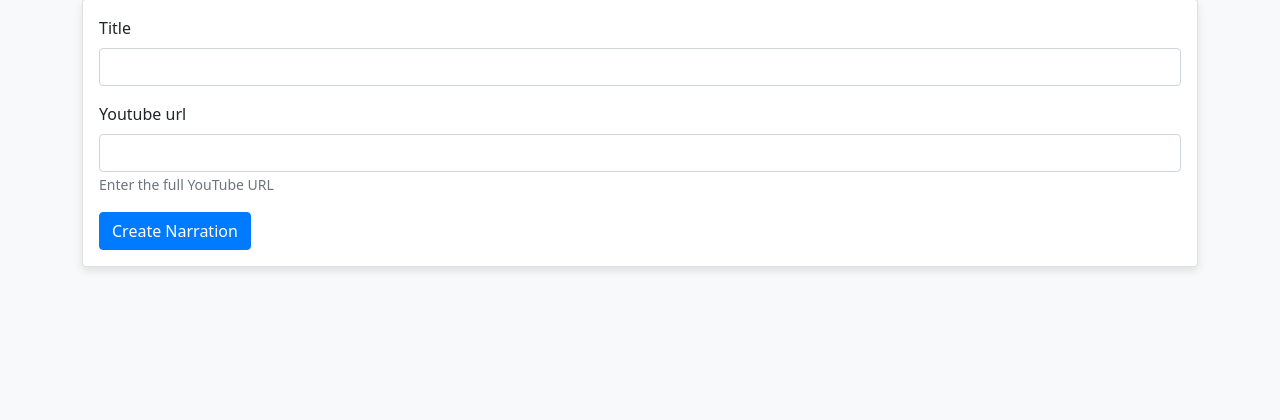
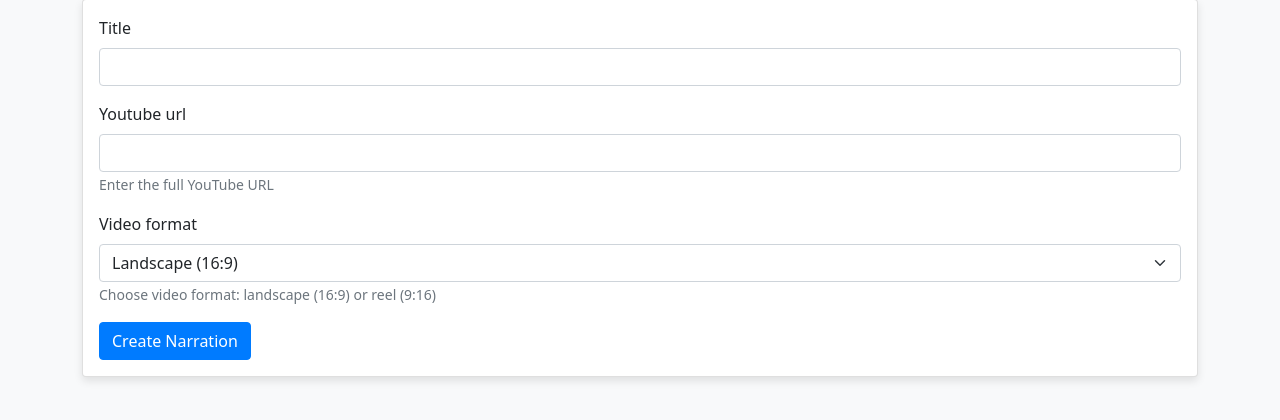
Before and after one commit to ananthcjayan12/youtube_narration, a Django app: page /create/ in a window 1280 px wide. Shown: the part 153-573 px from the top of the page. Run offline with Django 4.2, Linux system fonts and the light colour scheme; parts of the project's set-up code (start-up, migrations or seed data) failed here and were passed over; some libraries are stand-ins or nearby versions.

Commit message:
done with reel size

```diff
--- a/narration_app/forms.py
+++ b/narration_app/forms.py
@@ -5,7 +5,7 @@ from .models import Project, Scene, YouTubeDetails
 class ProjectForm(forms.ModelForm):
     class Meta:
         model = Project
-        fields = ["title", "youtube_url"]
+        fields = ["title", "youtube_url", "video_format"]
 
 
 class SceneForm(forms.ModelForm):
--- a/narration_app/models.py
+++ b/narration_app/models.py
@@ -6,6 +6,11 @@ from django.utils import timezone
 
 
 class Project(models.Model):
+    VIDEO_FORMAT_CHOICES = [
+        ('landscape', 'Landscape (16:9)'),
+        ('reel', 'Reel (9:16)')
+    ]
+
     title = models.CharField(max_length=200)
     youtube_url = models.URLField(help_text="Enter the full YouTube URL")
     youtube_id = models.CharField(max_length=20, blank=True, editable=False, default="")
@@ -15,6 +20,12 @@ class Project(models.Model):
     updated_at = models.DateTimeField(auto_now=True)
     tag = models.CharField(max_length=50, default="finance")
     is_published = models.BooleanField(default=False)  # New field for published status
+    video_format = models.CharField(
+        max_length=20,
+        choices=VIDEO_FORMAT_CHOICES,
+        default='landscape',
+        help_text="Choose video format: landscape (16:9) or reel (9:16)"
+    )
 
     def __str__(self):
         return self.title
--- a/narration_app/templates/narration_app/create_narration.html
+++ b/narration_app/templates/narration_app/create_narration.html
@@ -13,7 +13,11 @@
             {% for field in form %}
             <div class="mb-3">
                 <label for="{{ field.id_for_label }}" class="form-label">{{ field.label }}</label>
-                {{ field|add_class:"form-control" }}
+                {% if field.name == 'video_format' %}
+                    {{ field|add_class:"form-select" }}
+                {% else %}
+                    {{ field|add_class:"form-control" }}
+                {% endif %}
                 {% if field.help_text %}
                 <small class="form-text text-muted">{{ field.help_text }}</small>
                 {% endif %}
--- a/narration_app/views.py
+++ b/narration_app/views.py
@@ -87,14 +87,17 @@ class GenerateThumbnailView(View):
         youtube_details = project.youtube_details
 
         if youtube_details and youtube_details.thumbnail_prompt:
-            # Generate image using the thumbnail prompt
+            # Use project's video format for thumbnail
+            aspect_ratio = "9:16" if project.video_format == 'reel' else "16:9"
+            width, height = (1080, 1920) if project.video_format == 'reel' else (1280, 720)
+
             output = replicate_run(
                 "black-forest-labs/flux-schnell",
                 input={
                     "seed": 5,
                     "prompt": youtube_details.thumbnail_prompt,
                     "num_outputs": 1,
-                    "aspect_ratio": "16:9",
+                    "aspect_ratio": aspect_ratio,
                     "output_format": "png",
                     "output_quality": 80,
                 },
@@ -105,20 +108,25 @@ class GenerateThumbnailView(View):
             # Create a PIL Image from the image data
             image = Image.open(io.BytesIO(image_data))
 
-            # Resize the image to YouTube thumbnail dimensions (1280x720)
-            image = image.resize((1280, 720), Image.LANCZOS)
+            # Resize the image to appropriate dimensions
+            image = image.resize((width, height), Image.LANCZOS)
 
             # Add thumbnail title text to the image
             draw = ImageDraw.Draw(image)
-            # Use a default font if custom font is not available
             try:
                 font = ImageFont.truetype("path/to/your/font.ttf", 60)
             except IOError:
                 font = ImageFont.load_default()
             text = youtube_details.thumbnail_title
             text_width, text_height = draw.textsize(text, font=font)
-            position = ((1280 - text_width) // 2, 720 - text_height - 20)  # Center bottom
-            draw.text(position, text, font=font, fill=(255, 255, 255))  # White text
+
+            # Adjust text position based on format
+            if project.video_format == 'reel':
+                position = ((width - text_width) // 2, height - text_height - 100)
+            else:
+                position = ((width - text_width) // 2, height - text_height - 20)
+
+            draw.text(position, text, font=font, fill=(255, 255, 255))
 
             # Save the image to a buffer
             buffer = io.BytesIO()
@@ -582,6 +590,9 @@ class EditImagesView(View):
         project_media_dir = os.path.join(settings.MEDIA_ROOT, project.title)
         os.makedirs(project_media_dir, exist_ok=True)
 
+        width, height = get_image_dimensions(project.video_format)
+        aspect_ratio = "9:16" if project.video_format == 'reel' else "16:9"
+
         for scene in project.scenes.all():
             scene.narration = request.POST.get(f"narration_{scene.id}")
             scene.image_prompt = request.POST.get(f"image_prompt_{scene.id}")
@@ -594,7 +605,7 @@ class EditImagesView(View):
                         "seed": 5,
                         "prompt": scene.image_prompt,
                         "num_outputs": 1,
-                        "aspect_ratio": "16:9",
+                        "aspect_ratio": aspect_ratio,
                         "output_format": "png",
                         "output_quality": 80,
                     },
@@ -603,7 +614,7 @@ class EditImagesView(View):
                 image_data = requests.get(image_url).content
                 image_path = os.path.join(project_media_dir, f"scene_{scene.id}.png")
                 save_image(image_data, image_path)
-                resize_with_aspect_ratio(image_path, (1920, 1080))
+                resize_with_aspect_ratio(image_path, (width, height))
                 scene.image = os.path.join(project.title, f"scene_{scene.id}.png")
 
             if f"custom_image_{scene.id}" in request.FILES:
@@ -613,7 +624,7 @@ class EditImagesView(View):
                 with open(custom_image_path, "wb") as f:
                     for chunk in custom_image.chunks():
                         f.write(chunk)
-                resize_with_aspect_ratio(custom_image_path, (1920, 1080))
+                resize_with_aspect_ratio(custom_image_path, (width, height))
                 scene.image = os.path.join(project.title, custom_image_name)
 
             if f"generate_audio_{scene.id}" in request.POST:
@@ -638,7 +649,7 @@ class EditImagesView(View):
                         "seed": 5,
                         "prompt": scene.image_prompt,
                         "num_outputs": 1,
-                        "aspect_ratio": "16:9",
+                        "aspect_ratio": aspect_ratio,
                         "output_format": "png",
                         "output_quality": 80,
                     },
@@ -647,7 +658,7 @@ class EditImagesView(View):
                 image_data = requests.get(image_url).content
                 image_path = os.path.join(project_media_dir, f"scene_{scene.id}.png")
                 save_image(image_data, image_path)
-                resize_with_aspect_ratio(image_path, (1920, 1080))
+                resize_with_aspect_ratio(image_path, (width, height))
                 scene.image = os.path.join(project.title, f"scene_{scene.id}.png")
                 scene.save()
 
@@ -681,17 +692,19 @@ class GenerateVideoView(View):
         os.makedirs(project_media_dir, exist_ok=True)
         scenes = project.scenes.all().order_by("order")
 
+        width, height = get_image_dimensions(project.video_format)
         video_clips = []
         for i, scene in enumerate(scenes):
             audio_file_path = os.path.join(settings.MEDIA_ROOT, scene.audio.name)
             audio_clip = AudioFileClip(audio_file_path)
             image_file_path = os.path.join(settings.MEDIA_ROOT, scene.image.name)
             image_clip = ImageClip(image_file_path).set_duration(audio_clip.duration)
-            image_clip = image_clip.resize(height=1080)  # Assuming 1080p video
 
+            # Adjust zoom effect based on format
+            zoom_factor = 1.02 if project.video_format == 'landscape' else 1.01
             panned_zoomed_clip = image_clip.fx(
                 resize,
-                lambda t: 1 + 0.02 * t + (0.01 if t < audio_clip.duration / 2 else -0.01),
+                lambda t: 1 + zoom_factor * t + (0.01 if t < audio_clip.duration / 2 else -0.01),
             ).set_position(("center", "center"))
 
             transcription_path = os.path.join(
@@ -701,6 +714,9 @@ class GenerateVideoView(View):
             transcription = transcribe_audio_with_whisper(
                 audio_file_path, transcription_path
             )
+
+            # Adjust subtitle position for different formats
+            subtitle_y_position = height - 180 if project.video_format == 'landscape' else height - 300
 
             subtitle_clips = []
             for j in range(0, len(transcription), 4):
@@ -713,11 +729,11 @@ class GenerateVideoView(View):
                     word_text,
                     start_time,
                     duration,
-                    panned_zoomed_clip.w,
-                    panned_zoomed_clip.h,
+                    width,
+                    height,
                 )
                 word_clip = word_clip.set_position(
-                    ("center", panned_zoomed_clip.h - 180)
+                    ("center", subtitle_y_position)
                 )
                 subtitle_clips.append(word_clip)
 
@@ -925,51 +941,13 @@ class CreateCustomNarrationView(FormView):
 
         self.success_url = self.success_url.format(project_id=project.id)
         return super().form_valid(form)        # Add this new view
-class GenerateThumbnailView(View):
-    def post(self, request, project_id):
-        project = get_object_or_404(Project, id=project_id)
-        youtube_details = project.youtube_details
 
-        if youtube_details and youtube_details.thumbnail_prompt:
-            # Generate image using the thumbnail prompt
-            output = replicate_run(
-                "black-forest-labs/flux-schnell",
-                input={
-                    "seed": 5,
-                    "prompt": youtube_details.thumbnail_prompt,
-                    "num_outputs": 1,
-                    "aspect_ratio": "16:9",
-                    "output_format": "png",
-                    "output_quality": 80,
-                },
-            )
-            image_url = output[0]
-            image_data = requests.get(image_url).content
+# Add this helper function at the top with other utility functions
+def get_image_dimensions(video_format):
+    if video_format == 'reel':
+        return (1080, 1920)  # Standard Reel dimensions
+    return (1920, 1080)  # Standard landscape dimensions
 
-            # Create a PIL Image from the image data
-            image = Image.open(io.BytesIO(image_data))
-
-            # Resize the image to YouTube thumbnail dimensions (1280x720)
-            image = image.resize((1280, 720), Image.LANCZOS)
-
-            # Add thumbnail title text to the image
-            draw = ImageDraw.Draw(image)
-            # font = ImageFont.truetype("path/to/your/font.ttf", 60)  # Adjust font and size as needed
-            text = youtube_details.thumbnail_title
-            text_width, text_height = draw.textsize(text)
-            position = ((1280 - text_width) // 2, 720 - text_height - 20)  # Center bottom
-            draw.text(position, text, fill=(255, 255, 255))  # White text
-
-            # Save the image to a buffer
-            buffer = io.BytesIO()
-            image.save(buffer, format="PNG")
-            buffer.seek(0)
-
-            # Save the image to the YouTubeDetails model
-            youtube_details.thumbnail.save(f"thumbnail_{project.id}.png", ContentFile(buffer.getvalue()))
-            youtube_details.save()
-
-        return redirect('home')
 class UpdatePublishedStatusView(View):
     def post(self, request, project_id):
         project = get_object_or_404(Project, id=project_id)
```
Also changed, not shown: narration_app/tasks.py (+21 -6 lines), narration_app/migrations/0008_project_video_format.py (added).
